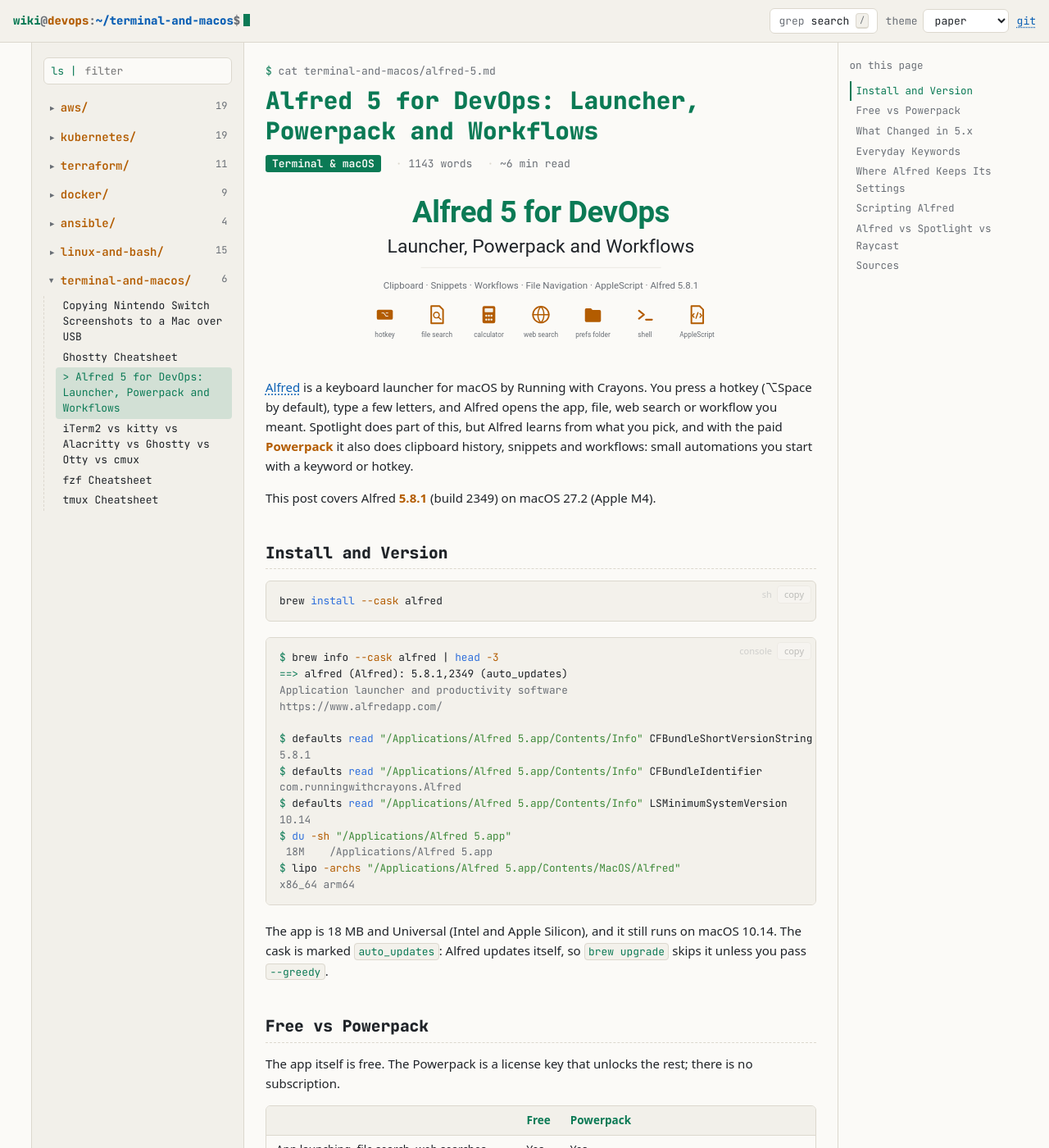
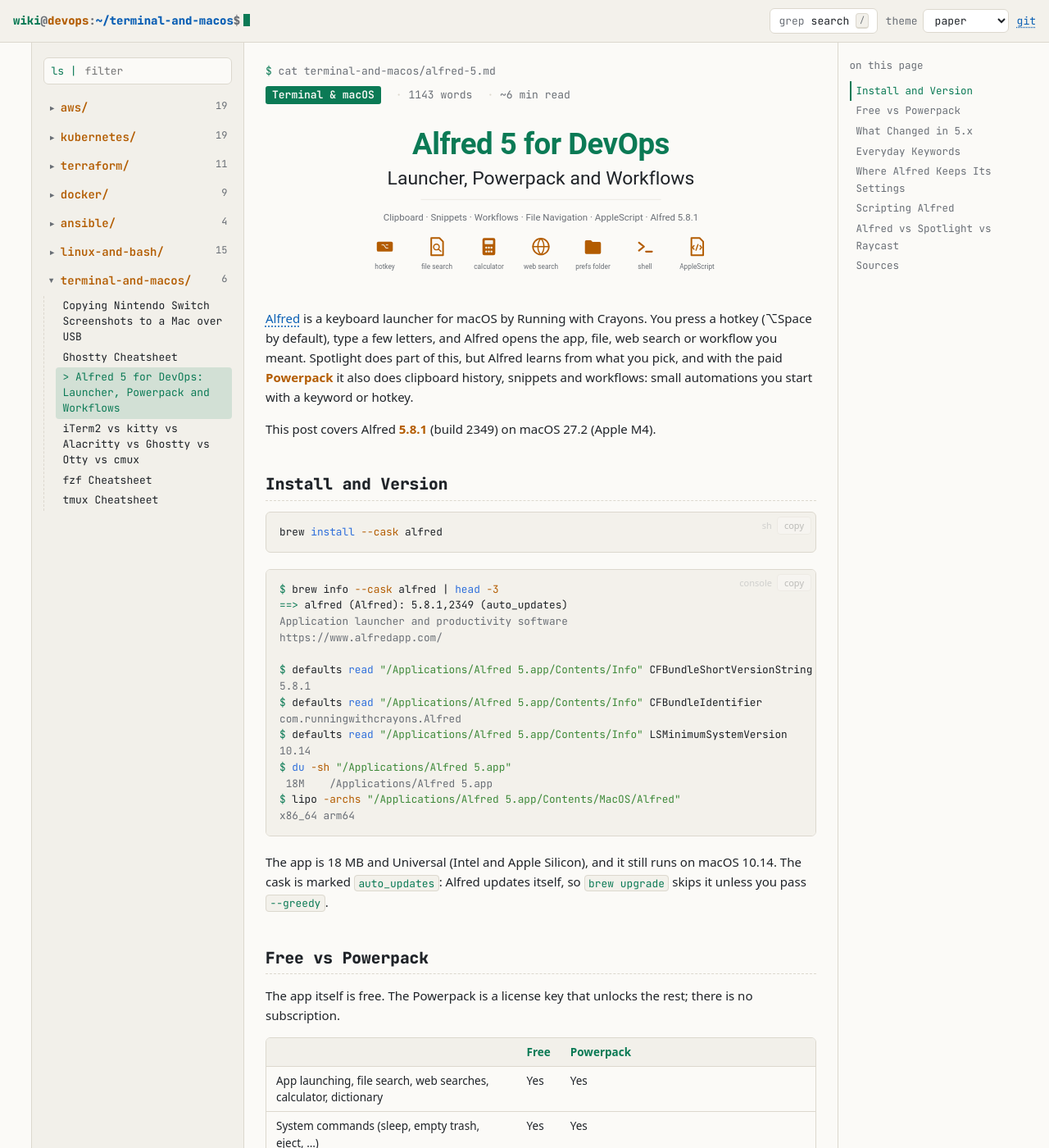
Before and after one commit to dcorneschi/documentation, a Jekyll site: the page built from alfred-5/index.md, in a window 1280 px wide and 1400 px high. Shown: the whole window at 82% size. Built offline with Jekyll 4.4.1, drawn with Linux system fonts in a browser that asks for light colours; our own code applies the rules of GitHub Pages for plain Markdown files.

Commit message:
Hide the article title when the cover shows it
readme_nav.rb marks articles that have a cover.svg; on those the <h1>
is visually hidden but stays in the page for screen readers, search
engines and the Pagefind index.

Co-Authored-By: Claude Opus 5.5 <noreply@anthropic.com>

```diff
--- a/_layouts/article.html
+++ b/_layouts/article.html
@@ -7,7 +7,8 @@ layout: default
     <article class="article">
       <div class="cmdline" aria-hidden="true"><span class="prompt-sign">$</span> cat {{ page.category_id | default: "." }}/{{ page.dir | remove: "/" }}.md</div>
       <header class="article-head">
-        <h1>{{ page.title }}</h1>
+        {%- comment -%} The cover shows the title, so the heading is only for screen readers, search engines and the search index. {%- endcomment %}
+        <h1{% if page.has_cover %} class="visually-hidden"{% endif %}>{{ page.title }}</h1>
         {% assign words = page.content | number_of_words %}
         <p class="meta">
           {% if page.category %}<a class="tag" href="{{ '/' | relative_url }}#{{ page.category_id }}">{{ page.category }}</a>{% endif %}
--- a/_plugins/readme_nav.rb
+++ b/_plugins/readme_nav.rb
@@ -54,6 +54,8 @@ module TTY
           page.data["next"] = cat["pages"][i + 1]
           og = File.join(site.source, entry["slug"], "og.png")
           page.data["image"] ||= "/#{entry['slug']}/og.png" if File.exist?(og)
+          # The cover already shows the title (see themed_covers.rb).
+          page.data["has_cover"] = File.exist?(File.join(site.source, entry["slug"], "cover.svg"))
         end
       end
     end
--- a/assets/css/tty.css
+++ b/assets/css/tty.css
@@ -75,6 +75,10 @@ kbd {
   padding: 0 0.35em; color: var(--muted); background: var(--bg-alt);
 }
 .skip { position: absolute; left: -9999px; }
+.visually-hidden {
+  position: absolute !important; width: 1px; height: 1px; margin: -1px; padding: 0;
+  overflow: hidden; clip: rect(0 0 0 0); clip-path: inset(50%); white-space: nowrap; border: 0;
+}
 .skip:focus { left: 12px; top: 12px; z-index: 100; background: var(--bg-raised); padding: 6px 10px; }
 
 .cursor {
```
